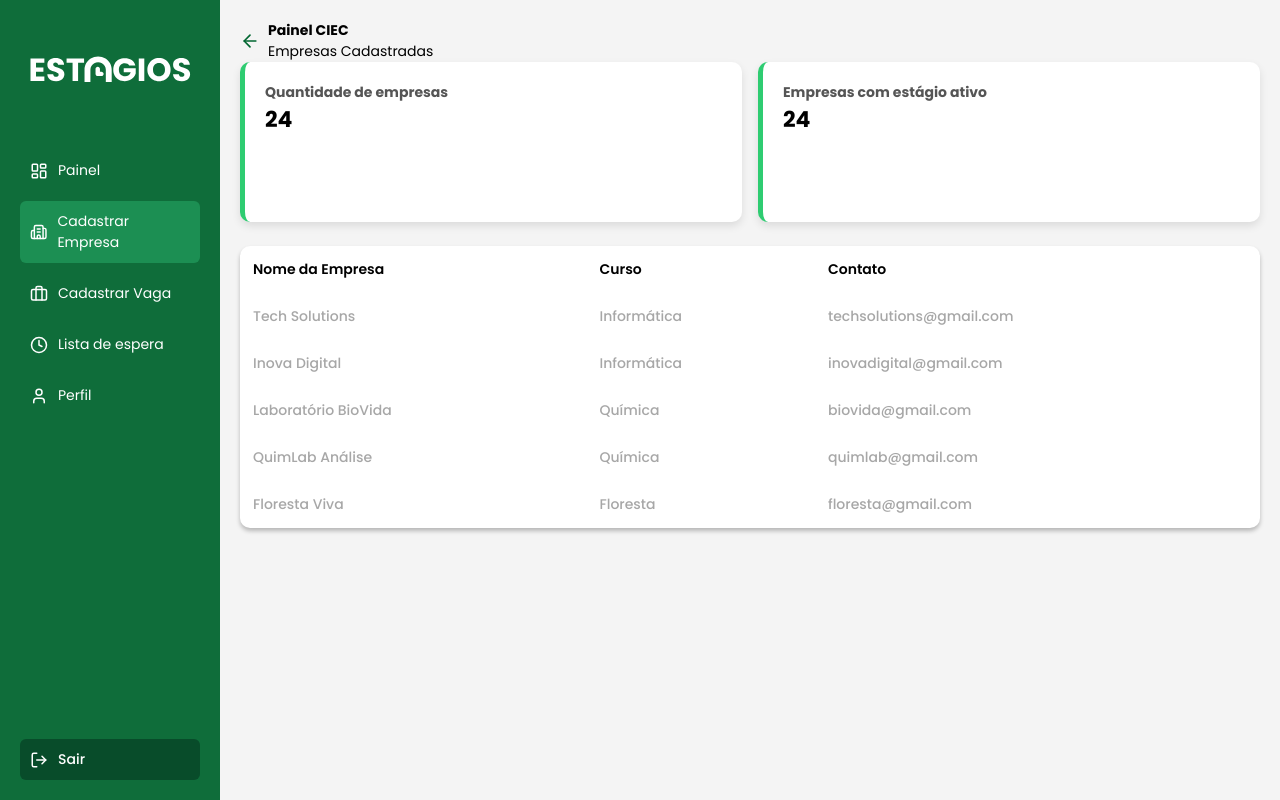
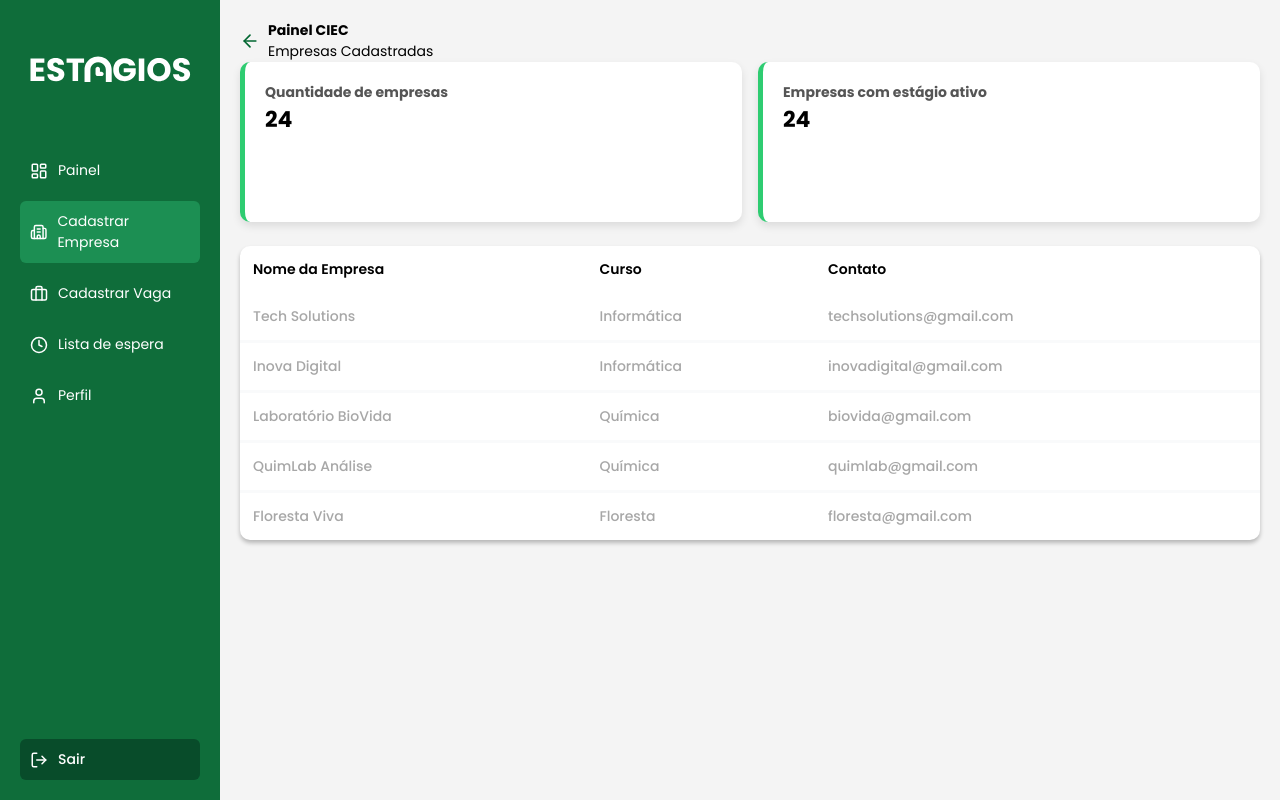
Before and after one commit to ladesa-ro/interns-webapp, a React (Vite) app: page /empresa in a window 1280 px wide. Built offline with nearby package versions, Linux system fonts and the light colour scheme; sample sign-in values are in the browser's storage.

Commit message:
feat: adding the lines in tables  :sparkles:

```diff
--- a/src/components/global_Components/Tabela.module.css
+++ b/src/components/global_Components/Tabela.module.css
@@ -21,3 +21,11 @@ td{
     border-radius: 10px;
     box-shadow: 0px 3px 4px rgba(0, 0, 0, 0.25);
 }
+
+.linha td{
+    border-bottom: 3px solid #F9FAFB;
+}
+
+.linha:last-child td {
+  border-bottom: none;
+}
```
Also changed, not shown: src/pages/empresas/empresas.module.css (line endings or trailing spaces).
